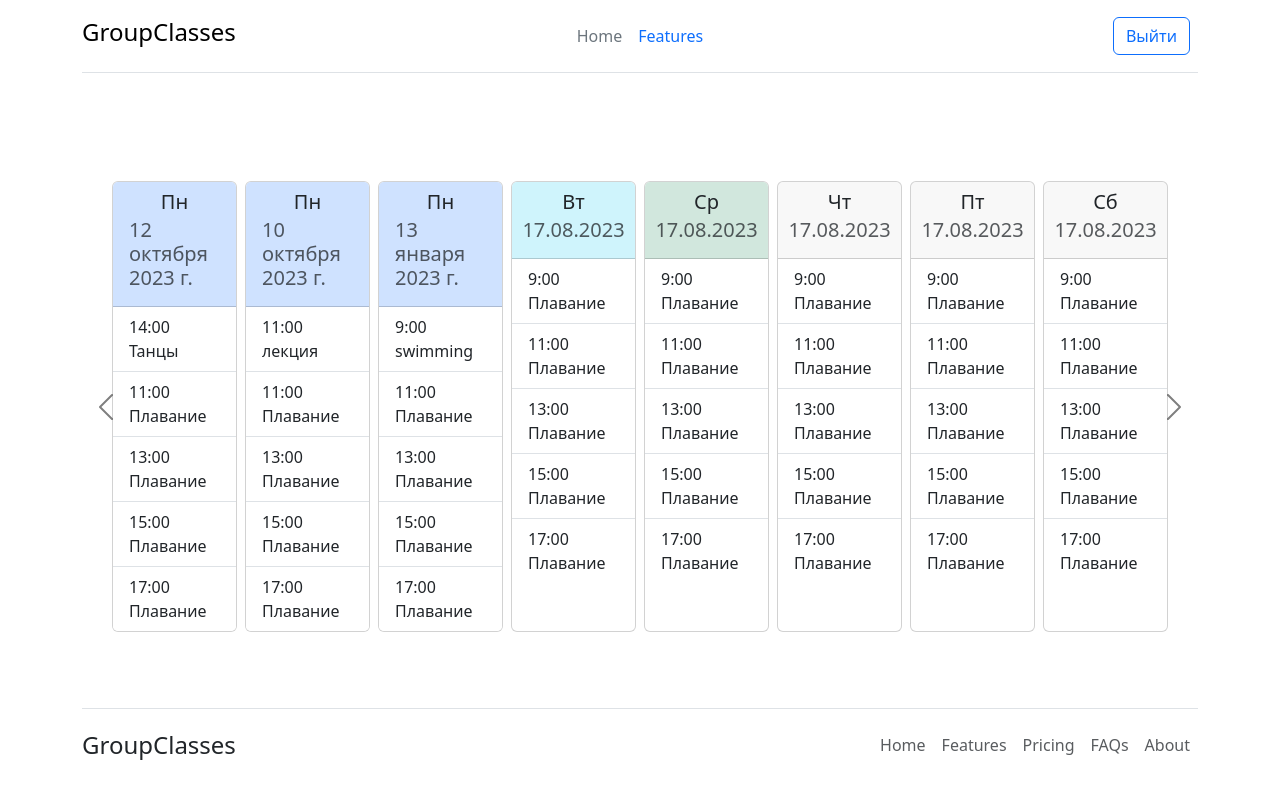
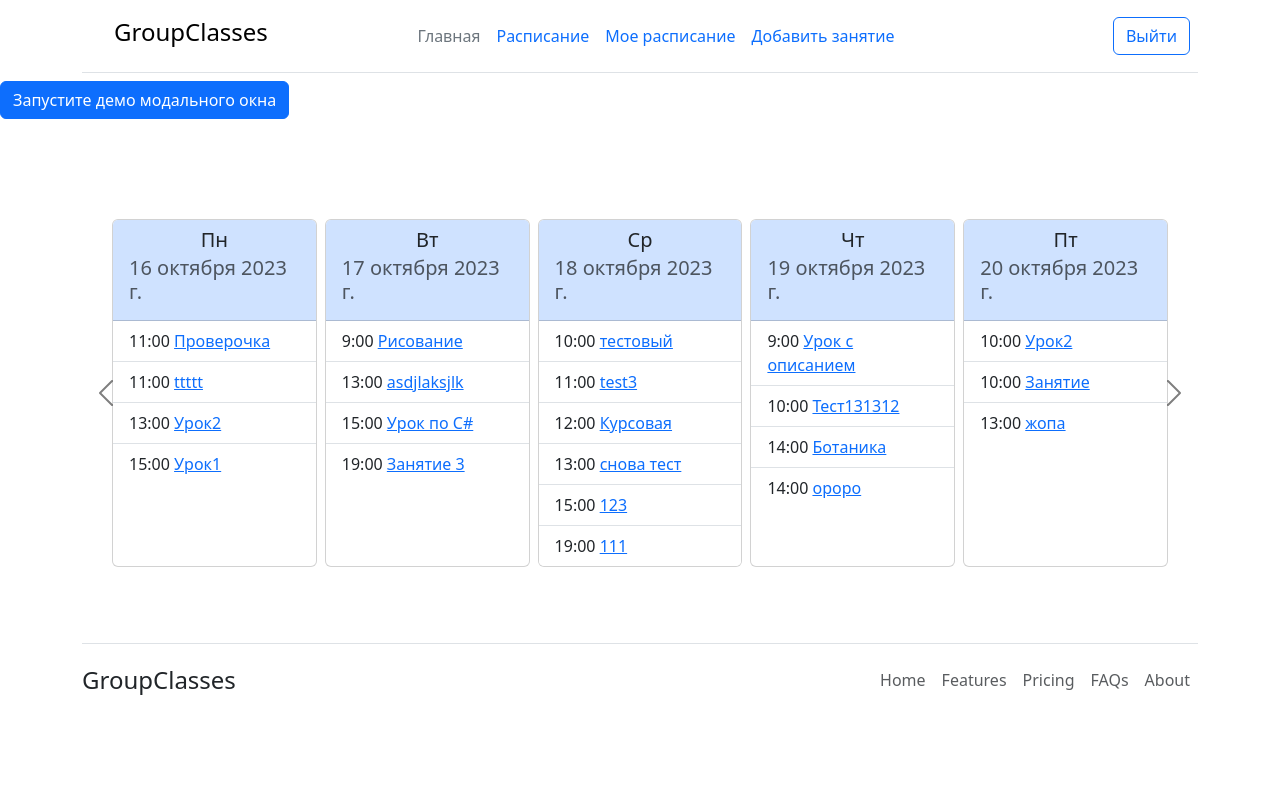
Before and after one commit to arahisss/group_classes_site, a Django app: page /schedule/ in a window 1280 px wide. After the commit the page ends 695 px from the top, so only its background shows below. Run offline with Django 4.2, Linux system fonts and the light colour scheme; a user stored in the database is signed in; data comes from the database, SQL or seed files in the repository.

Commit message:
adding a lesson to the database using the form

```diff
--- a/schedule/admin.py
+++ b/schedule/admin.py
@@ -4,8 +4,8 @@ from .models import Lesson
 
 
 class ScheduleAdmin(admin.ModelAdmin):
-    list_display = ('title', 'description', 'time', 'data', 'day_of_week', 'teacher_id')
-    list_display_links = ('title', 'data', 'day_of_week')
+    list_display = ('title', 'description', 'time', 'data', 'teacher_id')
+    list_display_links = ('title', 'data')
     search_fields = ('title', 'data', )
 
 
--- a/schedule/templates/base.html
+++ b/schedule/templates/base.html
@@ -20,7 +20,7 @@
 
 <body>
     <div class="container">
-        <header
+        <ul
             class="d-flex flex-wrap align-items-center justify-content-center justify-content-md-between py-3 mb-2 border-bottom">
             <div class="col-md-3 mb-2 mb-md-0">
                 <a href="{% url 'home' %}" class="d-inline-flex link-body-emphasis text-decoration-none">
@@ -29,14 +29,20 @@
             </div>
 
             <ul class="nav col-12 col-md-auto mb-2 justify-content-center mb-md-0">
-                <li><a href="#" class="nav-link px-2 link-secondary">Home</a></li>
-                <li><a href="#" class="nav-link px-2">Features</a></li>
-            </ul>
+                <li><a href="{% url 'home' %}" class="nav-link px-2 link-secondary">Главная</a></li>
+
             {% if request.user.is_authenticated %}
+                    <li><a href="{% url 'schedule' %}" class="nav-link px-2">Расписание</a></li>
+                    <li><a href="#" class="nav-link px-2">Мое расписание</a></li>
+                    <li><a href="{% url 'add_lesson' %}" class="nav-link px-2">Добавить занятие</a></li>
+
+                </ul>
+
              <div class="col-md-3 text-end">
                 <a href="{% url 'logout' %}"><button type="button" class="btn btn-outline-primary me-2">Выйти</button></a>
             </div>
             {% else %}
+                </ul>
             <div class="col-md-3 text-end">
                 <a href="{% url 'login' %}"><button type="button" class="btn btn-outline-primary me-2">Вход</button></a>
                 <a href="{% url 'register' %}"><button type="button" class="btn btn-primary me-2">Регистрация</button></a>
--- a/schedule/templates/register.html
+++ b/schedule/templates/register.html
@@ -23,6 +23,11 @@
                     <div id="emailHelp" class="form-text">{{ f.errors }}</div>
 
                 {% endfor %}
+            <select class="form-select" aria-label="Default select example">
+              <option selected value="1">Ученик</option>
+              <option value="2">Учитель</option>
+
+            </select>
             <button type="submit" class="btn btn-primary mt-2 text-center">Зарегистрироваться</button>
 
             </form>
--- a/schedule/templates/schedule.html
+++ b/schedule/templates/schedule.html
@@ -1,99 +1,116 @@
 {% extends 'base.html' %}
 
 {% block content %}
+    <!-- Кнопка-триггер модального окна -->
+            <button type="button" class="btn btn-primary" data-bs-toggle="modal" data-bs-target="#exampleModal">
+              Запустите демо модального окна
+            </button>
+            <script>
+                var myModal = document.getElementById('myModal')
+                var myInput = document.getElementById('myInput')
+
+                myModal.addEventListener('shown.bs.modal', function () {
+                  myInput.focus()
+                })
+            </script>
+
+            <!-- Модальное окно -->
+            <div class="modal fade" id="exampleModal" tabindex="-1" aria-labelledby="exampleModalLabel" aria-hidden="true">
+              <div class="modal-dialog">
+                <div class="modal-content">
+                  <div class="modal-header">
+                    <h5 class="modal-title" id="exampleModalLabel">Заголовок модального окна</h5>
+                    <button type="button" class="btn-close" data-bs-dismiss="modal" aria-label="Закрыть"></button>
+                  </div>
+                  <div class="modal-body">
+                    ...
+                  </div>
+                  <div class="modal-footer">
+                    <button type="button" class="btn btn-secondary" data-bs-dismiss="modal">Закрыть</button>
+                    <button type="button" class="btn btn-primary">Сохранить изменения</button>
+                  </div>
+                </div>
+              </div>
+            </div>
+
+
     <div class="container-fluid pt-5">
         <div id="carouselExample" class="carousel carousel-dark slide px-5">
             <div class="carousel-inner ">
                 <div class="carousel-item active">
 
                     <div class="cards d-flex justify-content-space-between m-5">
-
-                        {% for lesson in lessons %}
+                        {% for date in active %}
                         <div class="card m-1" style="width: 18rem;">
                             <div class="card-header d-flex flex-column align-items-center bg-primary-subtle">
-                                <h5 class="card-title ">Пн</h5>
-                                <h5 class="card-subtitle mb-2 text-body-secondary">{{ lesson.data }}</h5>
+                                {% if date.weekday == 0 %}
+                                    <h5 class="card-title ">Пн</h5>
+                                {% elif date.weekday == 1 %}
+                                    <h5 class="card-title ">Вт</h5>
+                                {% elif date.weekday == 2 %}
+                                    <h5 class="card-title ">Ср</h5>
+                                {% elif date.weekday == 3 %}
+                                    <h5 class="card-title ">Чт</h5>
+                                {% elif date.weekday == 4 %}
+                                    <h5 class="card-title ">Пт</h5>
+                                {% elif date.weekday == 5 %}
+                                    <h5 class="card-title ">Сб</h5>
+                                {% endif %}
+                                <h5 class="card-subtitle mb-2 text-body-secondary">{{ date }}</h5>
                             </div>
+
                             <ul class="list-group list-group-flush">
-                                <li class="list-group-item">{{ lesson.time}} {{ lesson.title }}</li>
-                                <li class="list-group-item">11:00 Плавание</li>
-                                <li class="list-group-item">13:00 Плавание</li>
-                                <li class="list-group-item">15:00 Плавание</li>
-                                <li class="list-group-item">17:00 Плавание</li>
+                            {% for lesson in lessons %}
+                                {% if lesson.data == date %}
+                                <li class="list-group-item">{{ lesson.time}} <a href="#">{{ lesson.title }}</a></li>
+                                {% endif %}
+                            {% endfor %}
                             </ul>
                         </div>
                         {% endfor %}
-                        <div class="card m-1" style="width: 18rem;">
-                            <div class="card-header d-flex flex-column align-items-center bg-info-subtle">
-                                <h5 class="card-title ">Вт</h5>
-                                <h5 class="card-subtitle mb-2 text-body-secondary">17.08.2023</h5>
-                            </div>
-                            <ul class="list-group list-group-flush">
-                                <li class="list-group-item">9:00 Плавание</li>
-                                <li class="list-group-item">11:00 Плавание</li>
-                                <li class="list-group-item">13:00 Плавание</li>
-                                <li class="list-group-item">15:00 Плавание</li>
-                                <li class="list-group-item">17:00 Плавание</li>
-                            </ul>
-                        </div>
-                        <div class="card m-1" style="width: 18rem;">
-                            <div class="card-header d-flex flex-column align-items-center bg-success-subtle">
-                                <h5 class="card-title ">Ср</h5>
-                                <h5 class="card-subtitle mb-2 text-body-secondary">17.08.2023</h5>
-                            </div>
-                            <ul class="list-group list-group-flush">
-                                <li class="list-group-item">9:00 Плавание</li>
-                                <li class="list-group-item">11:00 Плавание</li>
-                                <li class="list-group-item">13:00 Плавание</li>
-                                <li class="list-group-item">15:00 Плавание</li>
-                                <li class="list-group-item">17:00 Плавание</li>
-                            </ul>
-                        </div>
-
-                        <div class="card m-1" style="width: 18rem;">
-                            <div class="card-header d-flex flex-column align-items-center">
-                                <h5 class="card-title ">Чт</h5>
-                                <h5 class="card-subtitle mb-2 text-body-secondary">17.08.2023</h5>
-                            </div>
-                            <ul class="list-group list-group-flush">
-                                <li class="list-group-item">9:00 Плавание</li>
-                                <li class="list-group-item">11:00 Плавание</li>
-                                <li class="list-group-item">13:00 Плавание</li>
-                                <li class="list-group-item">15:00 Плавание</li>
-                                <li class="list-group-item">17:00 Плавание</li>
-                            </ul>
-                        </div>
-
-                        <div class="card m-1" style="width: 18rem;">
-                            <div class="card-header d-flex flex-column align-items-center">
-                                <h5 class="card-title ">Пт</h5>
-                                <h5 class="card-subtitle mb-2 text-body-secondary">17.08.2023</h5>
-                            </div>
-                            <ul class="list-group list-group-flush">
-                                <li class="list-group-item">9:00 Плавание</li>
-                                <li class="list-group-item">11:00 Плавание</li>
-                                <li class="list-group-item">13:00 Плавание</li>
-                                <li class="list-group-item">15:00 Плавание</li>
-                                <li class="list-group-item">17:00 Плавание</li>
-                            </ul>
-                        </div>
-                        <div class="card m-1" style="width: 18rem;">
-                            <div class="card-header d-flex flex-column align-items-center">
-                                <h5 class="card-title ">Сб</h5>
-                                <h5 class="card-subtitle mb-2 text-body-secondary">17.08.2023</h5>
-                            </div>
-                            <ul class="list-group list-group-flush">
-                                <li class="list-group-item">9:00 Плавание</li>
-                                <li class="list-group-item">11:00 Плавание</li>
-                                <li class="list-group-item">13:00 Плавание</li>
-                                <li class="list-group-item">15:00 Плавание</li>
-                                <li class="list-group-item">17:00 Плавание</li>
-                            </ul>
-                        </div>
 
                     </div>
 
                 </div>
+
+
+            {% for week in weeks %}
+                <div class="carousel-item">
+
+                    <div class="cards d-flex justify-content-space-between m-5">
+                        {% for date in week %}
+                        <div class="card m-1" style="width: 18rem;">
+                            <div class="card-header d-flex flex-column align-items-center bg-primary-subtle">
+                                {% if date.weekday == 0 %}
+                                    <h5 class="card-title ">Пн</h5>
+                                {% elif date.weekday == 1 %}
+                                    <h5 class="card-title ">Вт</h5>
+                                {% elif date.weekday == 2 %}
+                                    <h5 class="card-title ">Ср</h5>
+                                {% elif date.weekday == 3 %}
+                                    <h5 class="card-title ">Чт</h5>
+                                {% elif date.weekday == 4 %}
+                                    <h5 class="card-title ">Пт</h5>
+                                {% elif date.weekday == 5 %}
+                                    <h5 class="card-title ">Сб</h5>
+                                {% endif %}
+                                <h5 class="card-subtitle mb-2 text-body-secondary">{{ date }}</h5>
+                            </div>
+
+                            <ul class="list-group list-group-flush">
+                            {% for lesson in lessons %}
+                                {% if lesson.data == date %}
+                                <li class="list-group-item">{{ lesson.time}} {{ lesson.title }}</li>
+                                {% endif %}
+                            {% endfor %}
+                            </ul>
+                        </div>
+                        {% endfor %}
+
+                    </div>
+
+                </div>
+                {% endfor %}
 
                 <div class="carousel-item">
                     <img src="..." class="d-block w-100" alt="...">
--- a/schedule/urls.py
+++ b/schedule/urls.py
@@ -7,5 +7,7 @@ urlpatterns = [
     path('login/', LoginUser.as_view(), name='login'),
     path('logout/', logout_user, name='logout'),
     path('register/', RegisterUser.as_view(), name='register'),
-    path('schedule/', schedule, name='schedule')
+    path('schedule/', schedule, name='schedule'),
+    path('add_lesson/', AddLesson.as_view(), name='add_lesson'),
+
 ]
--- a/schedule/views.py
+++ b/schedule/views.py
@@ -12,16 +12,22 @@ from django.views.generic.edit import CreateView
 from .forms import LessonForm
 from django.contrib import messages
 from .forms import LoginUserForm
+from datetime import datetime, timedelta
+from django.contrib.auth.mixins import LoginRequiredMixin
 
 
-# class LessonCreateView(CreateView):
-#     template_name = 'schedule/create.html'
-#     form_class = LessonForm
-#     success_url = '/schedule/'
-#
-#     def get_context_data(self, **kwargs):
-#         context = super().get_context_data(**kwargs)
-#         context[]
+class AddLesson(LoginRequiredMixin, CreateView):
+    template_name = 'add_lesson.html'
+    form_class = LessonForm
+    success_url = reverse_lazy('schedule')
+
+    def get_context_data(self, **kwargs):
+        context = super().get_context_data(**kwargs)
+        return context
+
+    def form_valid(self, form):
+        form.instance.teacher_id = self.request.user
+        return super().form_valid(form)
 
 
 def index(request):
@@ -66,8 +72,32 @@ def logout_user(request):
 
 @login_required
 def schedule(request):
-    lessons = Lesson.objects.all()
-    return render(request, 'schedule.html', {'lessons': lessons})
+    start_date = datetime.now().date()
+    while start_date.weekday() != 0:
+        start_date = start_date - timedelta(days=1)
+
+    lessons = Lesson.objects.filter(data__gte=start_date).order_by('data', 'time')
+    dates = set()
+
+    for i in lessons:
+        dates.add(i.data)
+
+    weeks = []
+    cur_week = []
+    k = 0
+    for i in sorted(dates):
+        if k >= 5:
+            weeks.append(cur_week)
+            cur_week = []
+            k = 0
+        cur_week.append(i)
+        k += 1
+
+    weeks.append(cur_week)
+    active = weeks[0]
+    del weeks[0]
+
+    return render(request, 'schedule.html', {'lessons': lessons, 'weeks': weeks, 'active': active, 'dates': sorted(dates)})
 
 
 def page_not_found(request, exception):
```
Also changed, not shown: schedule/forms.py (+17 -1 lines), schedule/models.py (+10 -3 lines), schedule/templates/add_lesson.html (added, +25 -0 lines), db.sqlite3, group_classes_site/settings.py (line endings or trailing spaces), schedule/migrations/0001_initial.py, schedule/migrations/0002_alter_lesson_options_alter_lesson_data_and_more.py (added).
